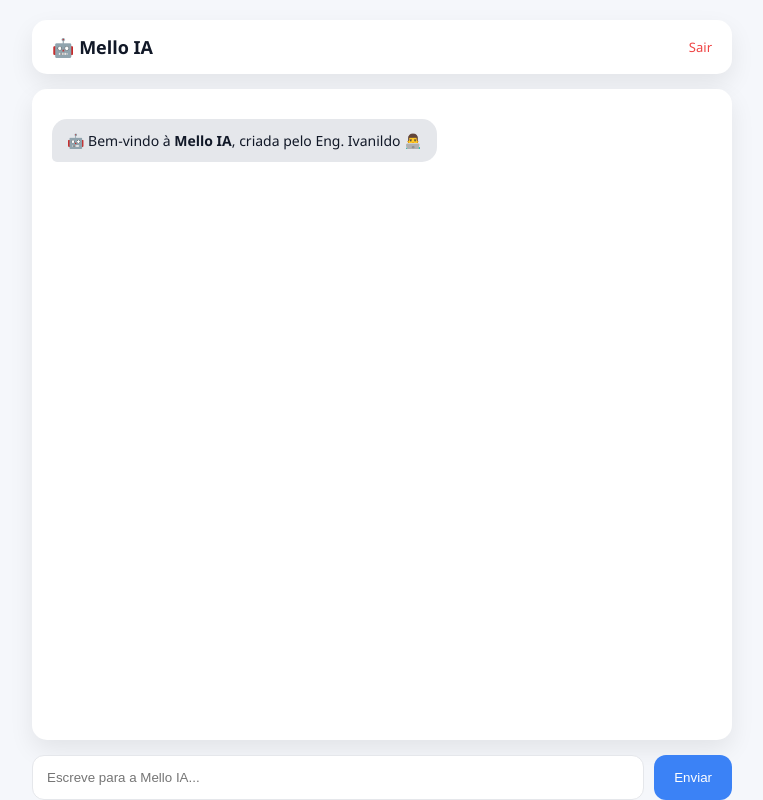
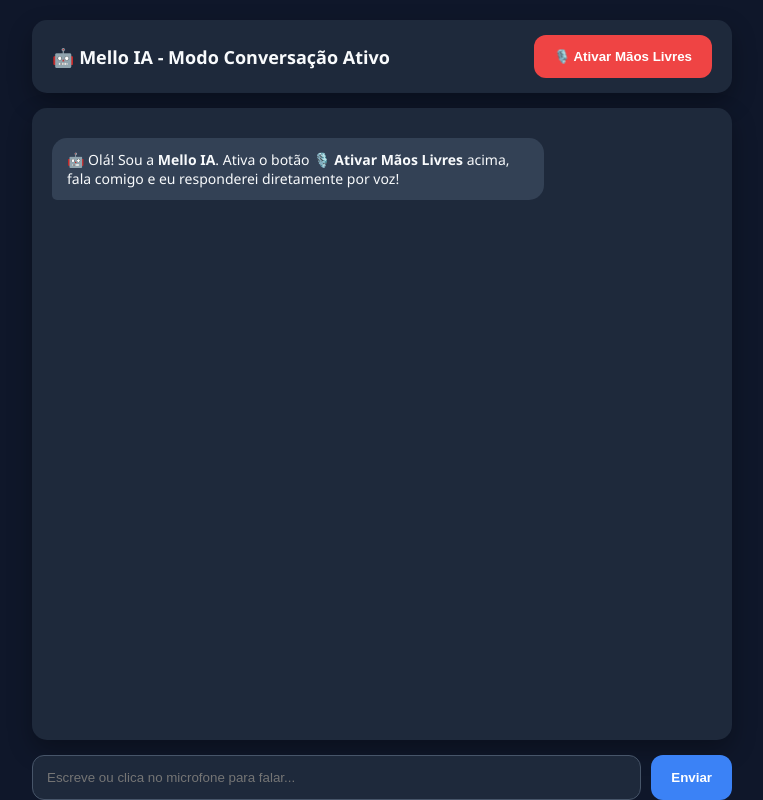
Before and after one commit to ivanildojoaojoao288-lang/Mello-IA, a Python web app: template templates/chat.html in a window 1280 px wide. Shown: the whole page, without its empty margins (258-1021 px from the left). Run offline with Jinja, Linux system fonts and the light colour scheme; the template is opened without the code that fills it, so the values that code supplies are empty; some libraries are stand-ins or nearby versions.

Commit message:
Revamp chat.html with dark theme and voice support
Updated chat interface with a dark theme and voice activation feature.

```diff
--- a/templates/chat.html
+++ b/templates/chat.html
@@ -2,19 +2,19 @@
 <html lang="pt">
 <head>
 <meta charset="UTF-8">
-<title>Mello IA</title>
+<title>Mello IA - Voice Engine</title>
 
 <style>
 body {
     margin: 0;
     font-family: "Segoe UI", sans-serif;
-    background: #f5f7fb;
+    background: #0f172a; /* Fundo escuro premium */
+    color: #e2e8f0;
     display: flex;
     justify-content: center;
     height: 100vh;
 }
 
-/* CONTAINER */
 .container {
     width: 700px;
     display: flex;
@@ -22,12 +22,11 @@ body {
     margin-top: 20px;
 }
 
-/* HEADER */
 .header {
-    background: white;
+    background: #1e293b;
     padding: 15px 20px;
     border-radius: 15px;
-    box-shadow: 0 10px 25px rgba(0,0,0,0.08);
+    box-shadow: 0 10px 25px rgba(0,0,0,0.3);
     margin-bottom: 15px;
     display: flex;
     justify-content: space-between;
@@ -37,39 +36,26 @@ body {
 .header h2 {
     margin: 0;
     font-size: 18px;
-    color: #111827;
+    color: #f8fafc;
 }
 
-.header a {
-    color: #ef4444;
-    text-decoration: none;
-    font-size: 13px;
-}
-
-/* CHAT BOX */
 .chat-box {
     flex: 1;
-    background: white;
+    background: #1e293b;
     border-radius: 15px;
     padding: 20px;
     overflow-y: auto;
     height: 450px;
-    box-shadow: 0 10px 25px rgba(0,0,0,0.08);
+    box-shadow: 0 10px 25px rgba(0,0,0,0.3);
 }
 
-/* MENSAGENS */
 .msg {
     margin: 10px 0;
     display: flex;
 }
 
-.user {
-    justify-content: flex-end;
-}
-
-.bot {
-    justify-content: flex-start;
-}
+.user { justify-content: flex-end; }
+.bot { justify-content: flex-start; }
 
 .bubble {
     max-width: 70%;
@@ -86,12 +72,11 @@ body {
 }
 
 .bot .bubble {
-    background: #e5e7eb;
-    color: #111827;
+    background: #334155;
+    color: #f8fafc;
     border-bottom-left-radius: 5px;
 }
 
-/* INPUT */
 .input-area {
     display: flex;
     margin-top: 15px;
@@ -101,16 +86,18 @@ body {
 input {
     flex: 1;
     padding: 14px;
-    border: 1px solid #e5e7eb;
+    background: #1e293b;
+    border: 1px solid #475569;
     border-radius: 12px;
+    color: white;
     outline: none;
 }
 
 input:focus {
     border-color: #3b82f6;
-    box-shadow: 0 0 0 3px rgba(59,130,246,0.15);
 }
 
+/* BOTÕES ESTILIZADOS */
 button {
     padding: 14px 20px;
     background: #3b82f6;
@@ -118,23 +105,38 @@ button {
     border: none;
     border-radius: 12px;
     cursor: pointer;
+    font-weight: bold;
+    transition: background 0.2s;
 }
 
-button:hover {
-    background: #2563eb;
+button:hover { background: #2563eb; }
+
+.btn-mic {
+    background: #ef4444;
+}
+.btn-mic:hover { background: #dc2626; }
+
+.btn-mic.gravando {
+    background: #22c55e;
+    animation: pulse 1.5s infinite;
+}
+
+@keyframes pulse {
+    0% { transform: scale(1); }
+    50% { transform: scale(1.04); }
+    100% { transform: scale(1); }
 }
 </style>
 
 </head>
-
 <body>
 
 <div class="container">
 
     <!-- HEADER -->
     <div class="header">
-        <h2>🤖 Mello IA</h2>
-        <a href="/logout">Sair</a>
+        <h2>🤖 Mello IA - Modo Conversação Ativo</h2>
+        <button id="btnVoz" class="btn-mic" onclick="alternarModoVoz()">🎙️ Ativar Mãos Livres</button>
     </div>
 
     <!-- CHAT -->
@@ -142,28 +144,128 @@ button:hover {
 
     <!-- INPUT -->
     <div class="input-area">
-        <!-- ⌨️ Adicionado onkeydown para poderes enviar com o Enter do teclado -->
-        <input id="msg" placeholder="Escreve para a Mello IA..." onkeydown="if(event.key === 'Enter') send()">
+        <input id="msg" placeholder="Escreve ou clica no microfone para falar..." onkeydown="if(event.key === 'Enter') send()">
         <button onclick="send()">Enviar</button>
     </div>
 
 </div>
 
 <script>
-// 🧠 Histórico guardado localmente no browser
 let chatHistory = [];
+let recognition;
+let modoVozAtivo = false;
+let deveraGravar = false;
 
 window.onload = function () {
     let chat = document.getElementById("chat");
     chat.innerHTML += `
         <div class="msg bot">
             <div class="bubble">
-                🤖 Bem-vindo à <b>Mello IA</b>, criada pelo Eng. Ivanildo 👨‍💻
+                🤖 Olá! Sou a <b>Mello IA</b>. Ativa o botão <b>🎙️ Ativar Mãos Livres</b> acima, fala comigo e eu responderei diretamente por voz!
             </div>
         </div>
     `;
+    inicializarRecursosVoz();
 };
 
+// ⚙️ Inicializa as APIs de reconhecimento de áudio nativo do navegador
+function inicializarRecursosVoz() {
+    const SpeechRecognition = window.SpeechRecognition || window.webkitSpeechRecognition;
+    if (!SpeechRecognition) {
+        alert("O teu navegador não suporta reconhecimento de voz direto. Recomendo usar o Google Chrome ou Edge.");
+        return;
+    }
+
+    recognition = new SpeechRecognition();
+    recognition.lang = 'pt-PT'; // Sotaque refinado para captação estável
+    recognition.continuous = false;
+    recognition.interimResults = false;
+
+    // Quando tu terminas de falar, ele processa o áudio e envia automaticamente
+    recognition.onresult = function(event) {
+        let textoCapturado = event.results[0][0].transcript;
+        document.getElementById("msg").value = textoCapturado;
+        send(); // Envia automaticamente para o pipeline da IA
+    };
+
+    recognition.onend = function() {
+        // Se o modo contínuo estiver ligado e a IA NÃO estiver a falar, reativa o microfone
+        if (modoVozAtivo && deveraGravar) {
+            recognition.start();
+        } else if (!modoVozAtivo) {
+            desativarVisualMic();
+        }
+    };
+
+    recognition.onerror = function(e) {
+        console.log("Erro no microfone:", e.error);
+        if (e.error === 'not-allowed') {
+            alert("Dá permissão ao microfone no teu navegador para poderes falar.");
+            desativarModoVozCompleto();
+        }
+    };
+}
+
+// 🎙️ Liga/Desliga o microfone e o modo contínuo de conversação de áudio
+function alternarModoVoz() {
+    if (!recognition) return;
+
+    if (!modoVozAtivo) {
+        modoVozAtivo = true;
+        deveraGravar = true;
+        document.getElementById("btnVoz").innerText = "🎙️ Ouvindo...";
+        document.getElementById("btnVoz").classList.add("gravando");
+        window.speechSynthesis.cancel(); // Para qualquer fala ativa
+        recognition.start();
+    } else {
+        desativarModoVozCompleto();
+    }
+}
+
+function desativarVisualMic() {
+    document.getElementById("btnVoz").innerText = "🎙️ Ativar Mãos Livres";
+    document.getElementById("btnVoz").classList.remove("gravando");
+}
+
+function desativarModoVozCompleto() {
+    modoVozAtivo = false;
+    deveraGravar = false;
+    desativarVisualMic();
+    if(recognition) recognition.stop();
+    window.speechSynthesis.cancel();
+}
+
+// 🔊 Executa a síntese de áudio da resposta da IA
+function falarTexto(texto) {
+    if ('speechSynthesis' in window) {
+        window.speechSynthesis.cancel(); // Evita gargalos de enfileiramento de áudio
+
+        // Limpa marcações complexas de markdown ou emojis para o áudio sair limpo
+        let textoLimpo = texto.replace(/<\/?[^>]+(>|$)/g, "")
+                              .replace(/[\*#_`~]/g, "")
+                              .replace(/[🤖⚠️👨‍💻]/g, "");
+
+        let utterance = new SpeechSynthesisUtterance(textoLimpo);
+        utterance.lang = 'pt-PT';
+        utterance.rate = 1.05; // Cadência natural de conversação
+
+        // Bloqueia o microfone temporariamente ENQUANTO a IA fala, para ela não se ouvir a ela própria
+        deveraGravar = false;
+        if(recognition) recognition.stop();
+
+        utterance.onend = function() {
+            // Assim que a IA acaba de falar, se o modo de voz estiver ativo, ela volta a ouvir-te na hora!
+            if (modoVozAtivo) {
+                deveraGravar = true;
+                recognition.start();
+            }
+        };
+
+        window.speechSynthesis.speak(utterance);
+    }
+}
+
+// 🚀 Envio de mensagens unificado (Voz e Teclado)
 function send() {
     let msgInput = document.getElementById("msg");
     let msg = msgInput.value;
@@ -171,27 +273,23 @@ function send() {
 
     let chat = document.getElementById("chat");
 
-    // 1. Mostra a mensagem do utilizador no ecrã
     chat.innerHTML += `
         <div class="msg user">
             <div class="bubble">${msg}</div>
         </div>
     `;
 
-    // 2. Limpa o input IMEDIATAMENTE antes do fetch para evitar bugs com o innerHTML
     msgInput.value = "";
     chat.scrollTop = chat.scrollHeight;
 
-    // 3. Cria um ID único para a mensagem de "A pensar..."
     let loadingId = "loading-" + Date.now();
     chat.innerHTML += `
         <div class="msg bot" id="${loadingId}">
-            <div class="bubble" style="color: #64748b;">A processar...</div>
+            <div class="bubble" style="color: #94a3b8;">A processar áudio...</div>
         </div>
     `;
     chat.scrollTop = chat.scrollHeight;
 
-    // 4. Faz o pedido à API Flask passando o histórico
     fetch("/chat", {
         method: "POST",
         headers: {"Content-Type": "application/json"},
@@ -202,36 +300,33 @@ function send() {
     })
     .then(res => res.json())
     .then(data => {
-        // Remove a mensagem de carregamento
-        document.getElementById(loadingId).remove();
+        const loadingEl = document.getElementById(loadingId);
+        if(loadingEl) loadingEl.remove();
 
-        if (data.error) {
-            chat.innerHTML += `
-                <div class="msg bot">
-                    <div class="bubble" style="color: red;">⚠️ Erro: ${data.error}</div>
-                </div>
-            `;
-        } else {
-            // 🚀 Atualiza o histórico local recebido do Flask
-            chatHistory = data.history;
+        chatHistory = data.history || chatHistory;
 
-            // Coloca a resposta real da IA no ecrã usando data.reply
-            chat.innerHTML += `
-                <div class="msg bot">
-                    <div class="bubble">${data.reply}</div>
-                </div>
-            `;
-        }
+        chat.innerHTML += `
+            <div class="msg bot">
+                <div class="bubble">${data.reply}</div>
+            </div>
+        `;
+
+        // 🚀 Executa o output de voz imediato
+        falarTexto(data.reply);
+
         chat.scrollTop = chat.scrollHeight;
     })
     .catch(err => {
-        document.getElementById(loadingId).remove();
+        const loadingEl = document.getElementById(loadingId);
+        if(loadingEl) loadingEl.remove();
+
         chat.innerHTML += `
             <div class="msg bot">
-                <div class="bubble" style="color: red;">⚠️ Falha na ligação ao servidor.</div>
+                <div class="bubble" style="color: #f87171;">⚠️ Falha de comunicação neural.</div>
             </div>
         `;
         chat.scrollTop = chat.scrollHeight;
+        if(modoVozAtivo) { deveraGravar = true; recognition.start(); }
     });
 }
 </script>
```
